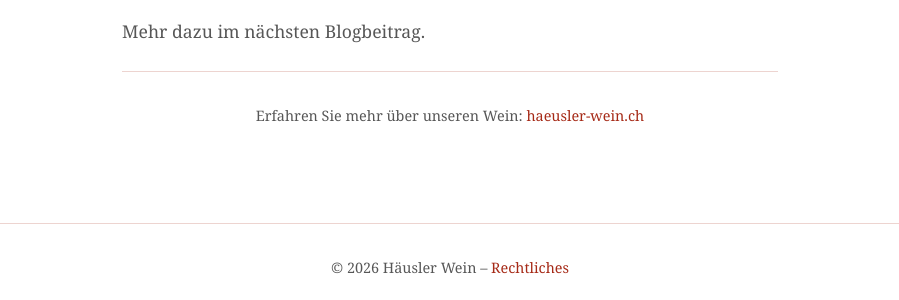
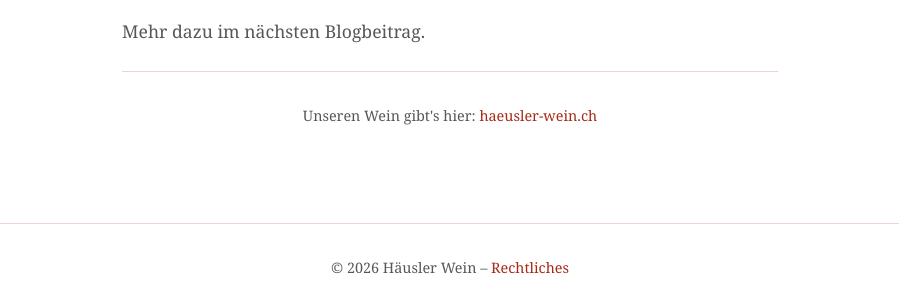
Before and after one commit to github-rha/blog.haeusler-wein, a Jekyll site: the page built from _posts/2026-05-08-willkommen.md, in a window 1280 px wide and 900 px high, scrolled down 1225 px. Shown: the part 589-889 px from the top of the window, without its empty margins (190-1089 px from the left). Built offline with Jekyll 4.4.1, drawn with Linux system fonts in a browser that asks for light colours.

Commit message:
Reword wine CTA to match blog voice
'Unseren Wein gibt's hier' instead of the more advertising-style
'Erfahren Sie mehr über unseren Wein'.

```diff
--- a/_layouts/post.html
+++ b/_layouts/post.html
@@ -12,6 +12,6 @@ layout: default
     </div>
 
     <footer class="post-cta">
-        <p>Erfahren Sie mehr über unseren Wein: <a href="https://haeusler-wein.ch/#wein">haeusler-wein.ch</a></p>
+        <p>Unseren Wein gibt's hier: <a href="https://haeusler-wein.ch/#wein">haeusler-wein.ch</a></p>
     </footer>
 </article>
```
